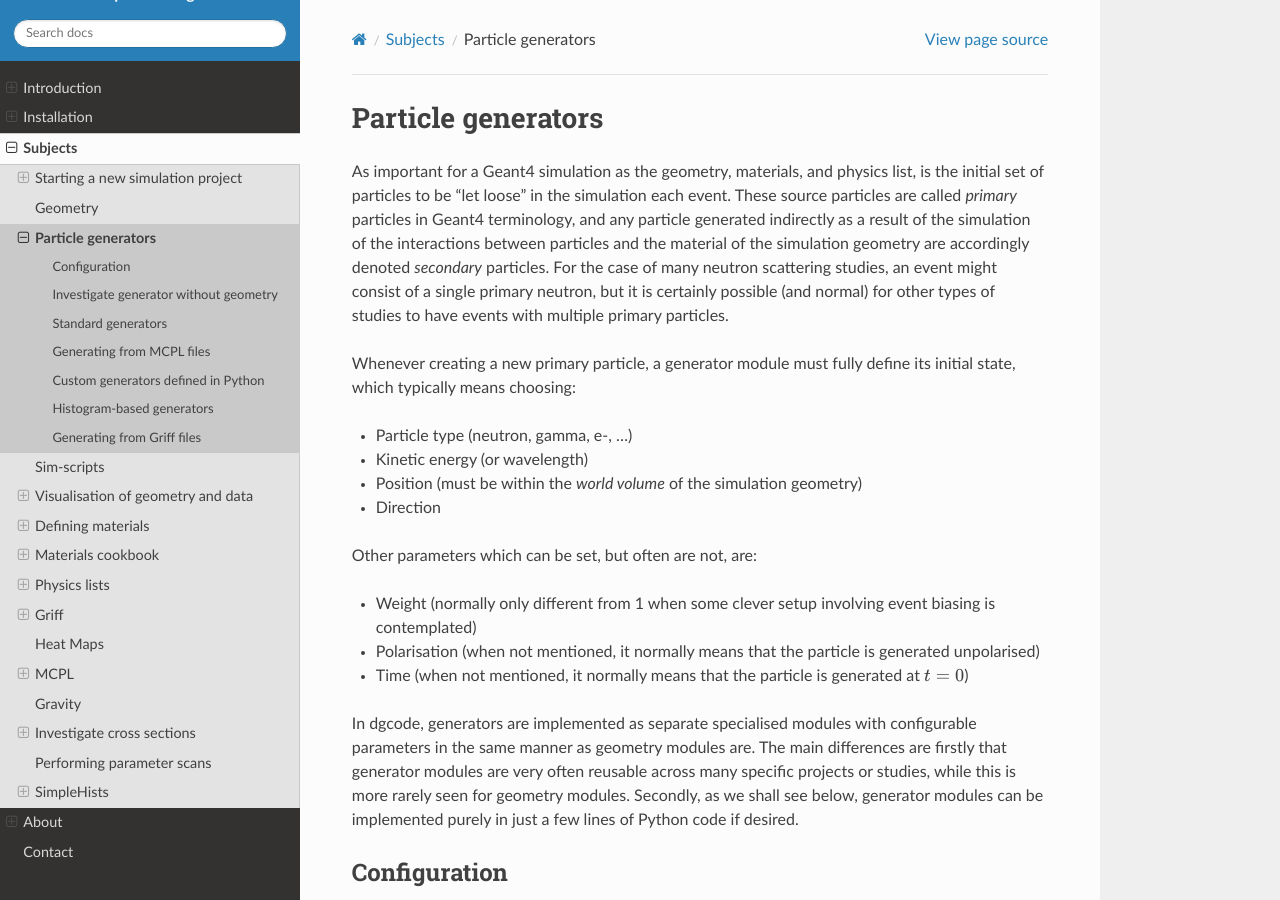
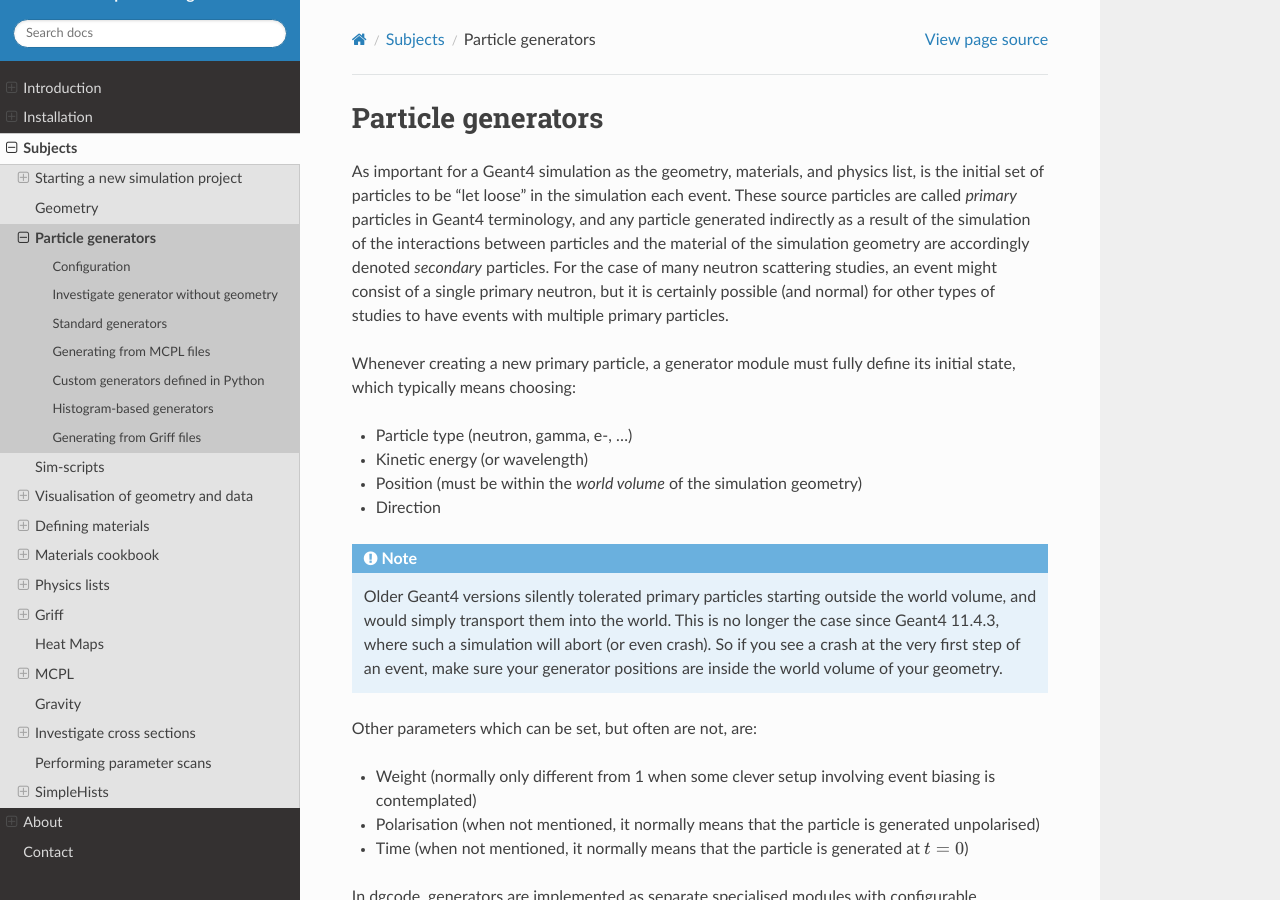
Before and after one commit to mctools/simplebuild-dgcode, a Sphinx documentation site: the page built from doc/source/particlegenerators.rst, in a window 1280 px wide and 900 px high. Built offline with Sphinx 7.4.7 and the Read the Docs theme 3.1.0, drawn with Linux system fonts in a browser that asks for light colours; the version number could not be read and is left out; cross-references to code outside the pages are shown as plain code.

Commit message:
Move particle guns of examples inside the world volume
Several examples fired primary particles from outside the world volume,
which older Geant4 versions silently tolerated by transporting the
particles into the world. Since Geant4 11.4.3 (geomnav-V11-03-04) this
instead causes a segfault in G4SteppingManager::SetInitialStep.

Also add a note about this to the particle generator documentation.

Assisted-by: Claude

```diff
--- a/doc/source/particlegenerators.rst
+++ b/doc/source/particlegenerators.rst
@@ -20,6 +20,14 @@ its initial state, which typically means choosing:
 * Kinetic energy (or wavelength)
 * Position (must be within the *world volume* of the simulation geometry)
 * Direction
+
+.. note::
+    Older Geant4 versions silently tolerated primary particles starting outside
+    the world volume, and would simply transport them into the world. This is
+    no longer the case since Geant4 11.4.3, where such a simulation will abort
+    (or even crash). So if you see a crash at the very first step of an event,
+    make sure your generator positions are inside the world volume of your
+    geometry.
 
 Other parameters which can be set, but often are not, are:
 
```
Also changed, not shown: 4 other files.
